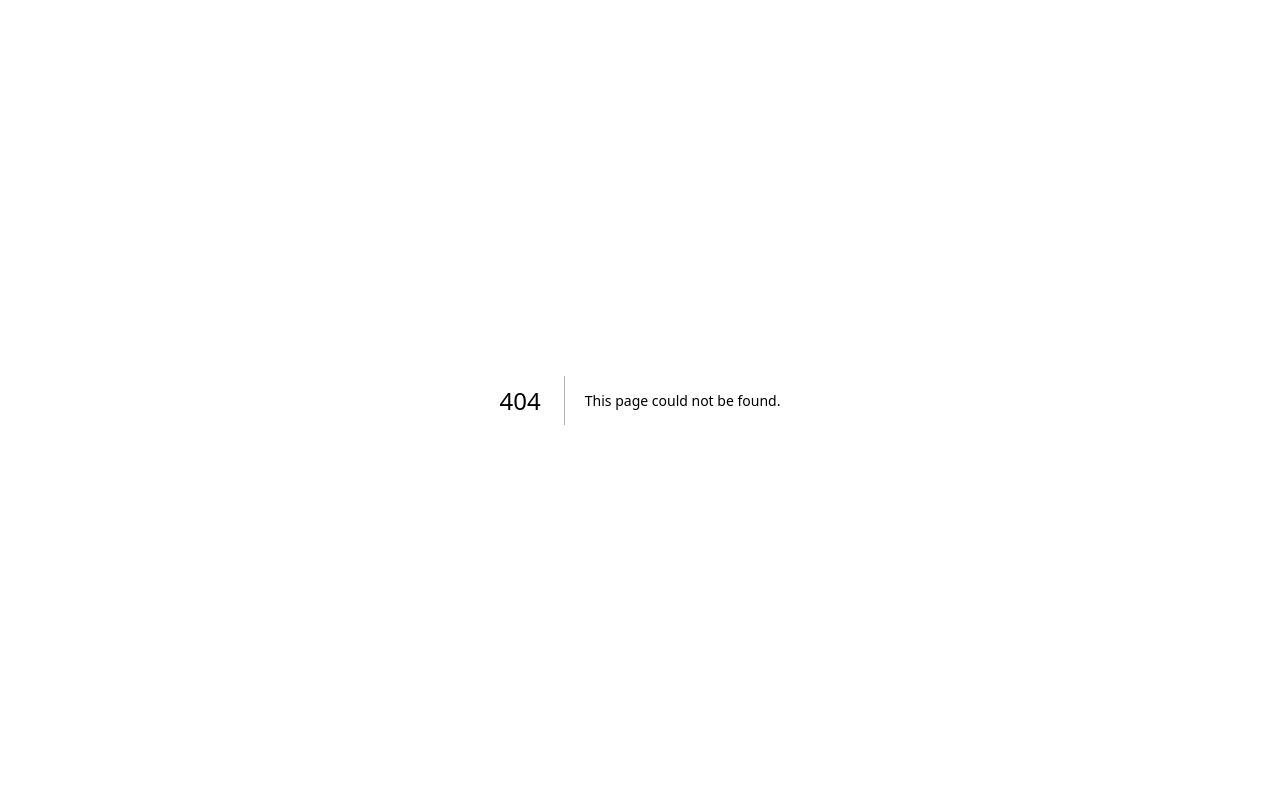
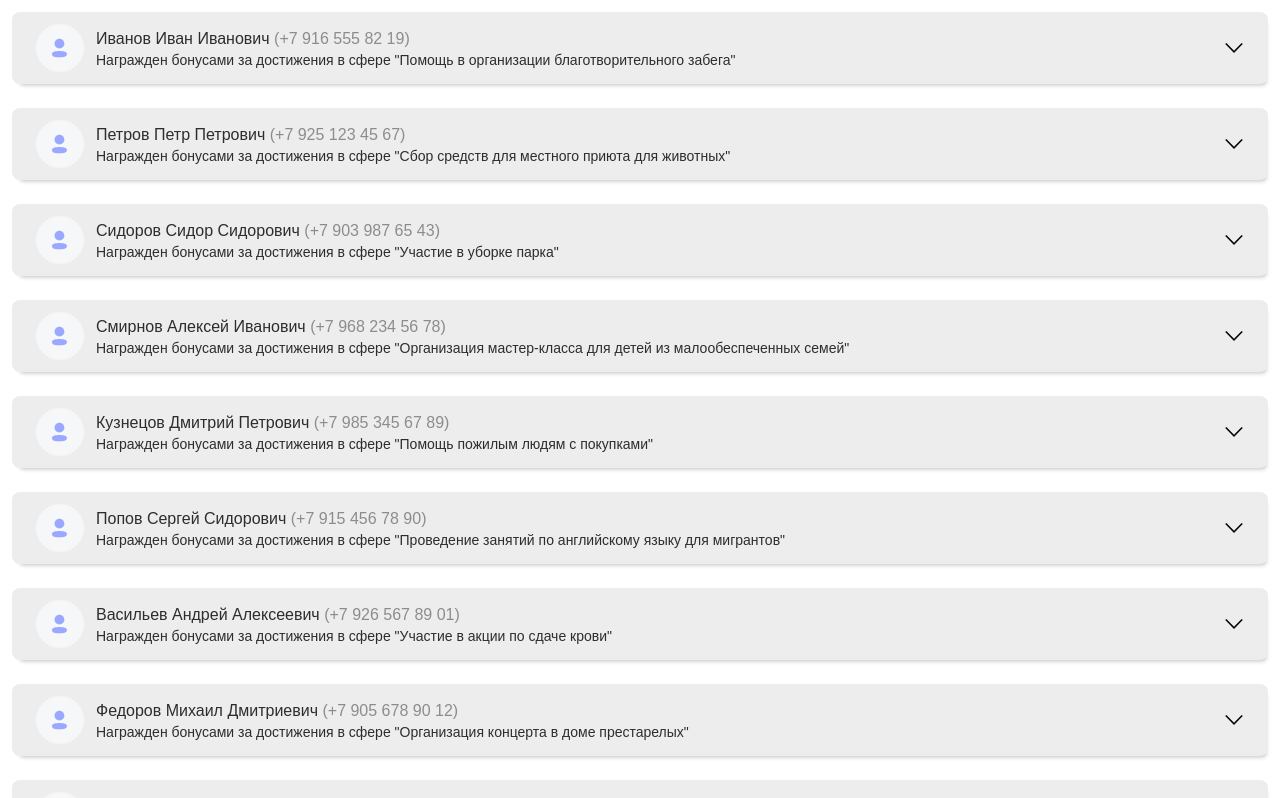
Before and after one commit to YuraVolk/hackathon-2025-showcase, a Next.js app: page /partners-dashboard in a window 1280 px wide. Before the commit this address had no page. Shown: the top 798 px of the page. Built offline with nearby package versions, Linux system fonts and the light colour scheme.

Commit message:
create list of volunteers

```diff
--- /dev/null
+++ b/src/components/Volunteer/Volunteer.module.css
@@ -0,0 +1,67 @@
+.volunteer {
+  display: flex;
+  align-items: center;
+  gap: 12px;
+  background-color: #ededed;
+  padding: 12px 24px;
+  border-radius: 8px;
+  box-shadow: 3px 6px 4px -5px rgba(0, 0, 0, 0.25);
+}
+
+.volunteer_image {
+  width: 48px;
+  height: 48px;
+  flex-shrink: 0;
+}
+
+.volunteer_info {
+  display: flex;
+  align-items: center;
+  justify-content: space-between;
+  flex-grow: 1;
+}
+
+.volunteer_description {
+  flex: 1 1 0;
+}
+
+.volunteer_description_name {
+  display: block;
+  font-size: 16px;
+  line-height: 24px;
+  color: #2d2d2d;
+}
+
+.volunteer_description_name_highlighted {
+  opacity: 0.5;
+}
+
+.volunteer_description_achievements {
+  display: block;
+  font-size: 14px;
+  line-height: 18px;
+  color: #2d2d2d;
+}
+
+.volunteer_more_info_button {
+  display: block;
+  position: relative;
+  flex-shrink: 0;
+  appearance: none;
+  border: none;
+  padding: 0;
+  margin: 0;
+  background-color: transparent;
+  width: 20px;
+  height: 20px;
+  cursor: pointer;
+}
+
+.volunteer_more_info_button > img {
+  transform: rotate(0deg);
+  transition: all 0.2s ease-in;
+}
+
+.volunteer_more_info_button:hover > img {
+  transform: rotate(180deg);
+}
--- /dev/null
+++ b/src/components/Volunteer/Volunteer.tsx
@@ -0,0 +1,42 @@
+import { memo } from "react";
+import Image from "next/image";
+
+import emptyAvatarSrc from "../../assets/icons/empty-avatar.svg";
+import arrowDownSrc from "../../assets/icons/icon-bottom.svg";
+import classes from "./Volunteer.module.css";
+
+import { IVolunteer } from "@/models/volunteer";
+
+export interface IVolunteerProps {
+  volunteer: IVolunteer;
+}
+
+export const Volunteer = memo(({ volunteer }: IVolunteerProps) => {
+  return (
+    <div className={classes.volunteer}>
+      <Image
+        className={classes.volunteer_image}
+        src={emptyAvatarSrc}
+        alt="Волонтер"
+      />
+      <div className={classes.volunteer_info}>
+        <div className={classes.volunteer_description}>
+          <span className={classes.volunteer_description_name}>
+            {volunteer.fio}{" "}
+            <span className={classes.volunteer_description_name_highlighted}>
+              ({volunteer.phone_number})
+            </span>
+          </span>
+          <span className={classes.volunteer_description_achievements}>
+            Награжден бонусами за достижения в сфере "{volunteer.achievements}"
+          </span>
+        </div>
+        <button className={classes.volunteer_more_info_button}>
+          <Image src={arrowDownSrc} alt="Волонтер" width={20} height={20} />
+        </button>
+      </div>
+    </div>
+  );
+});
+
+Volunteer.displayName = "Volunteer";
--- /dev/null
+++ b/src/pages/partners-dashboard/index.tsx
@@ -0,0 +1,18 @@
+import styles from "./styles.module.css";
+
+import { Volunteer } from "@/components/Volunteer/Volunteer";
+import { VOLUNTEERS } from "@/data/volunteers";
+
+const PartnersDashboard = () => {
+  return (
+    <ul className={styles.volunteers}>
+      {VOLUNTEERS.map((volunteer) => (
+        <li>
+          <Volunteer volunteer={volunteer} />
+        </li>
+      ))}
+    </ul>
+  );
+};
+
+export default PartnersDashboard;
--- /dev/null
+++ b/src/pages/partners-dashboard/styles.module.css
@@ -0,0 +1,9 @@
+.volunteers {
+    display: flex;
+    flex-direction: column;
+    gap: 24px;
+    padding: 0;
+    margin: 0;
+    list-style-type: none;
+    padding: 12px;
+}
--- a/src/styles/globals.css
+++ b/src/styles/globals.css
@@ -1,15 +1,3 @@
-:root {
-  --background: #ffffff;
-  --foreground: #171717;
-}
-
-@media (prefers-color-scheme: dark) {
-  :root {
-    --background: #0a0a0a;
-    --foreground: #ededed;
-  }
-}
-
 html,
 body {
   max-width: 100vw;
@@ -17,8 +5,6 @@ body {
 }
 
 body {
-  color: var(--foreground);
-  background: var(--background);
   font-family: Arial, Helvetica, sans-serif;
   -webkit-font-smoothing: antialiased;
   -moz-osx-font-smoothing: grayscale;
@@ -34,9 +20,3 @@ a {
   color: inherit;
   text-decoration: none;
 }
-
-@media (prefers-color-scheme: dark) {
-  html {
-    color-scheme: dark;
-  }
-}
```
Also changed, not shown: src/components/Header/Header.tsx (added, +7 -0 lines), src/assets/icons/empty-avatar.svg (added), src/assets/icons/icon-bottom.svg (added).
